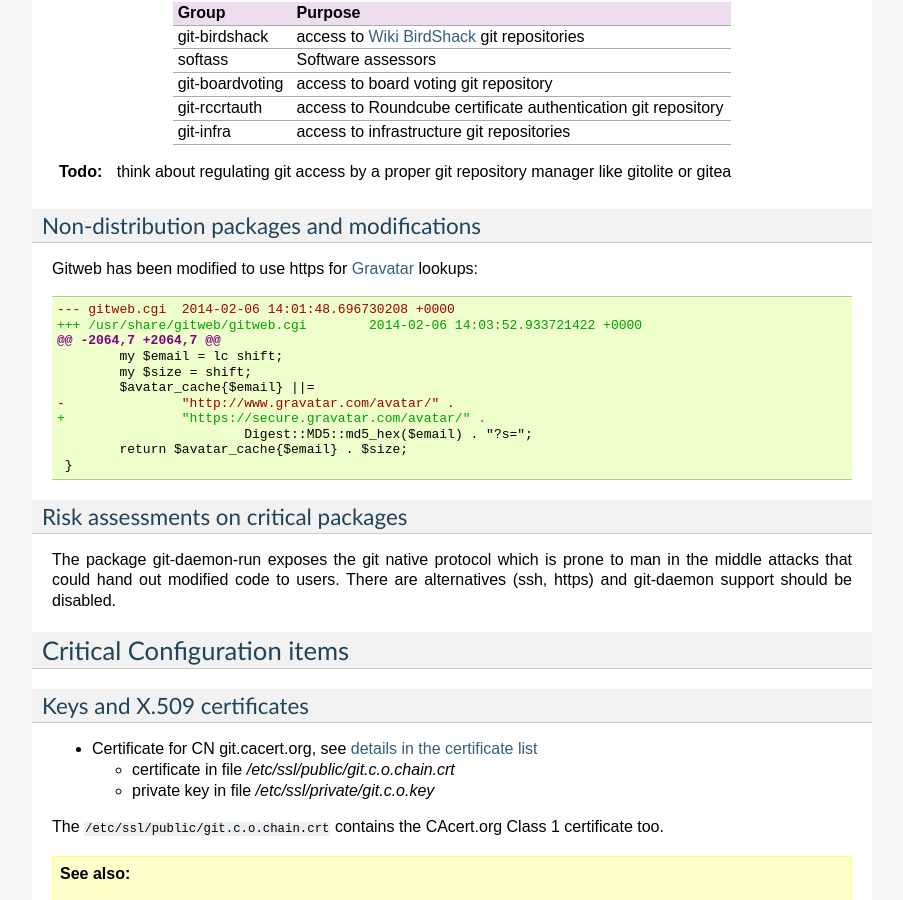
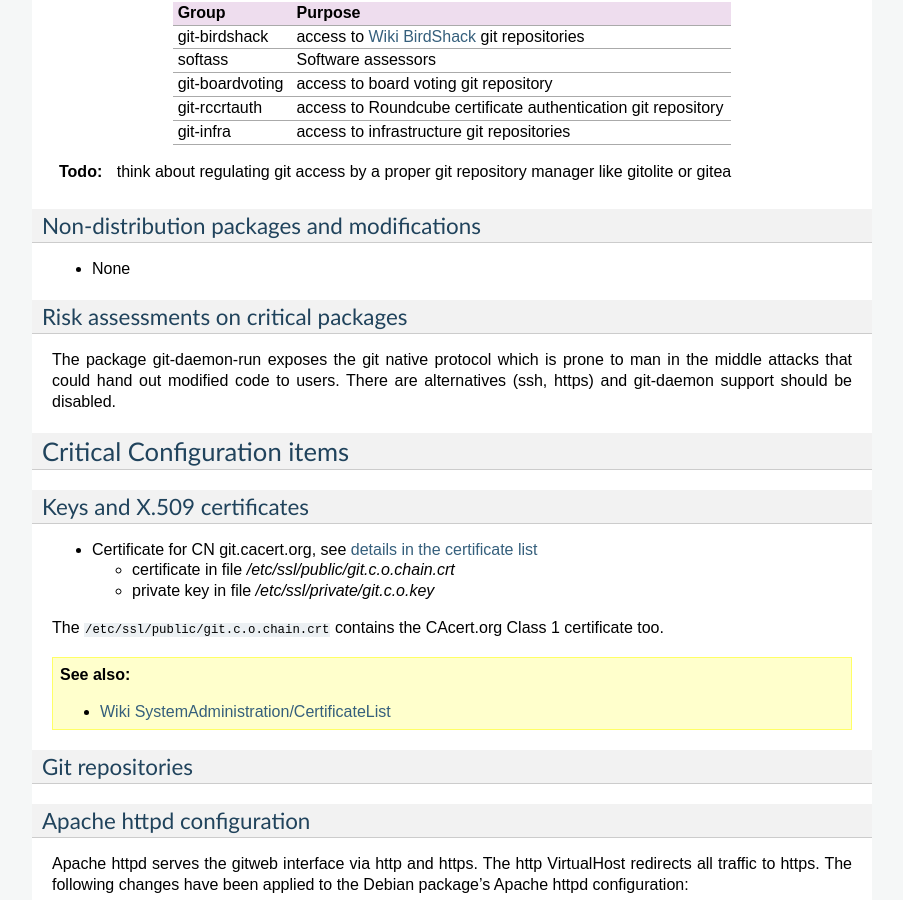
Before and after one commit to CAcertOrg/cacert-infradocs, a Sphinx documentation site: the page built from docs/systems/git.rst, in a window 1280 px wide and 900 px high, scrolled down 3320 px. Shown: the whole window, without its empty margins (198-1101 px from the left). Built offline with Sphinx 7.4.7, drawn with Linux system fonts in a browser that asks for light colours; pages that are not in the unit, such as notebooks, are missing from menus; cross-references to code outside the pages are shown as plain code; some of the changed text lies outside the part shown.

Commit message:
Update OS for git

```diff
--- a/docs/systems/git.rst
+++ b/docs/systems/git.rst
@@ -232,24 +232,7 @@
 Non-distribution packages and modifications
 -------------------------------------------
 
-Gitweb has been modified to use https for `Gravatar`_ lookups:
-
-.. code-block:: diff
-
-   --- gitweb.cgi  2014-02-06 14:01:48.696730208 +0000
-   +++ /usr/share/gitweb/gitweb.cgi        2014-02-06 14:03:52.933721422 +0000
-   @@ -2064,7 +2064,7 @@
-           my $email = lc shift;
-           my $size = shift;
-           $avatar_cache{$email} ||=
-   -               "http://www.gravatar.com/avatar/" .
-   +               "https://secure.gravatar.com/avatar/" .
-                           Digest::MD5::md5_hex($email) . "?s=";
-           return $avatar_cache{$email} . $size;
-    }
-
-.. _Gravatar: http://www.gravatar.com/
-
+* None
 
 Risk assessments on critical packages
 -------------------------------------
```
Also changed, not shown: other parts of docs/systems/git.rst (+2 -2 lines).
